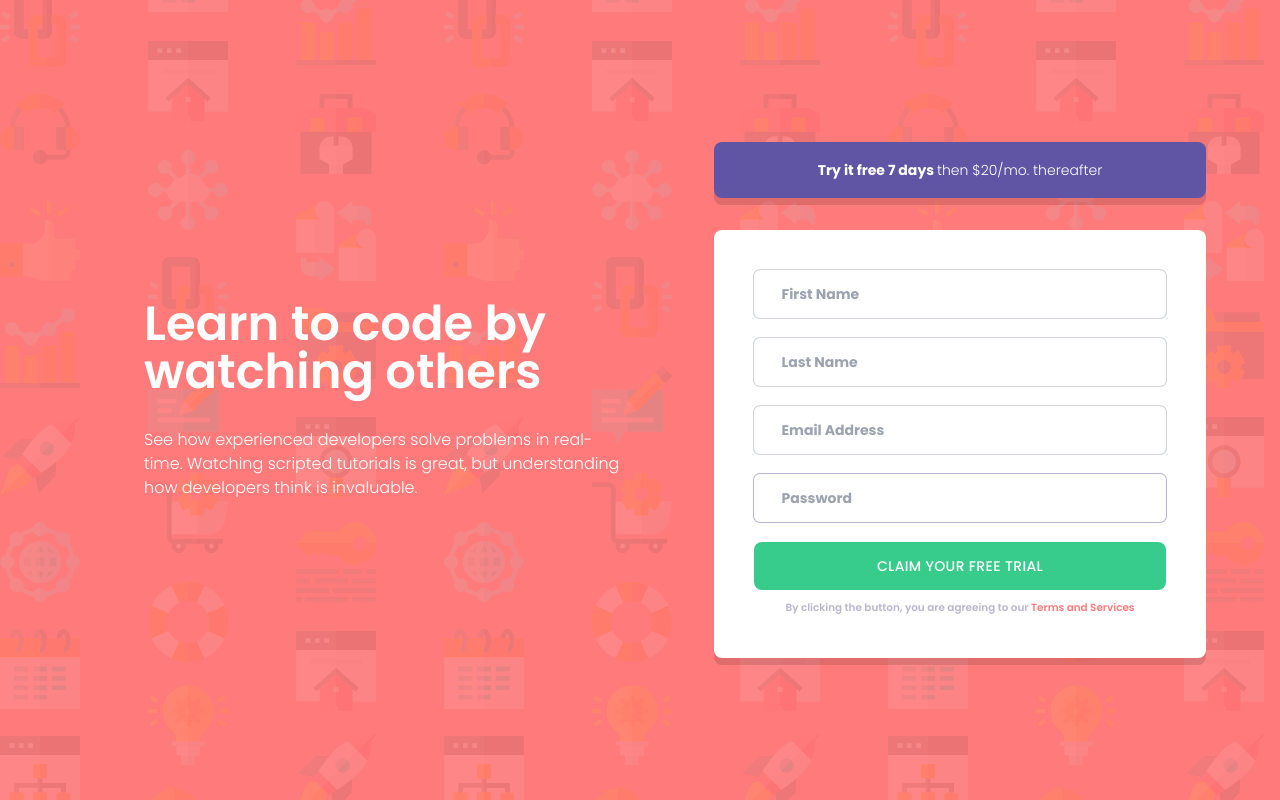
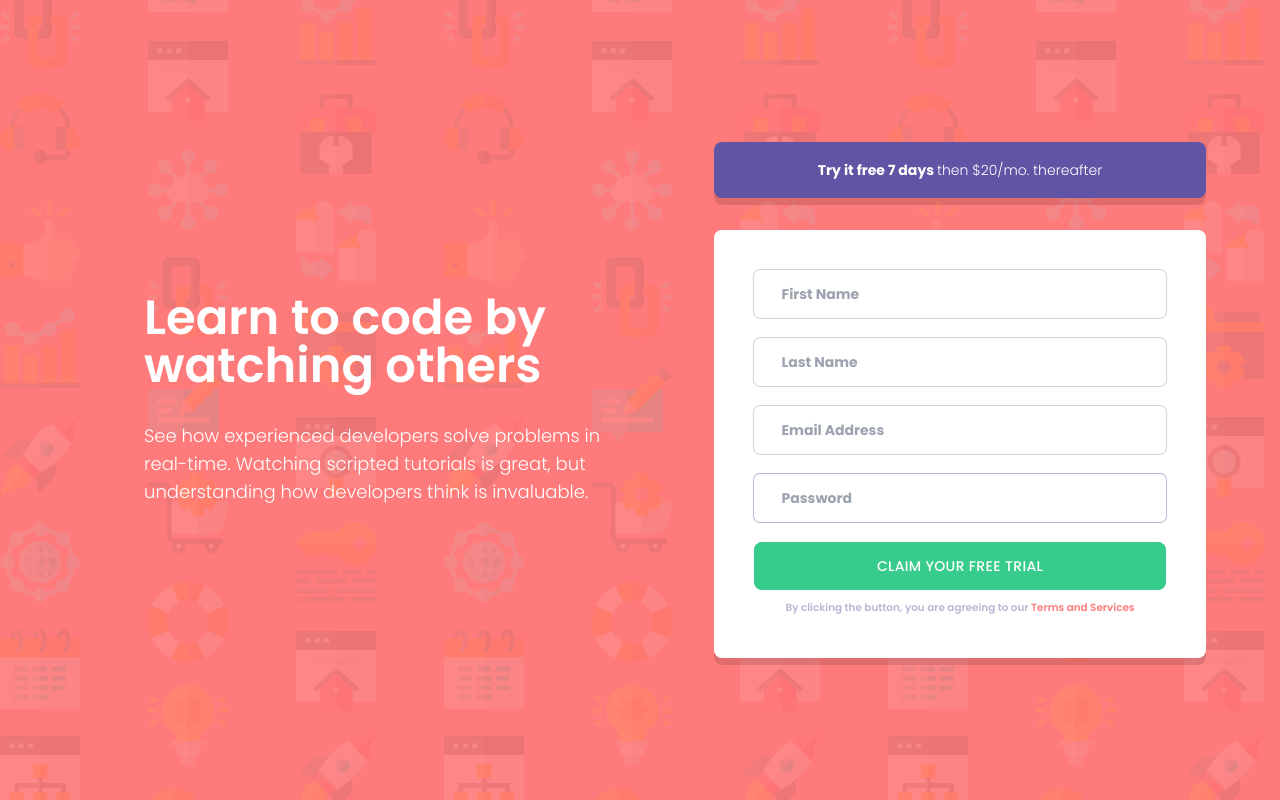
Before and after one commit to cmppoon/frontendmentor-intro-component, a Vue app: page / in a window 1280 px wide. Built offline with nearby package versions, Linux system fonts and the light colour scheme.

Commit message:
fix left alignment

```diff
--- a/src/components/TheForm.vue
+++ b/src/components/TheForm.vue
@@ -1,6 +1,6 @@
 <template>
   <div class="flex flex-col justify-center items-center text-sm p-6 sm:p-8">
-    <div class="max-w-[32rem]">
+    <div>
       <button
         class="w-full text-white font-light bg-primary-blue rounded-lg hover:bg-primary-blue/[0.9] py-4 px-16 sm:px-10 leading-6 shadow-custom"
       >
--- a/src/components/TheIntro.vue
+++ b/src/components/TheIntro.vue
@@ -1,12 +1,12 @@
 <template>
   <div
-    class="flex flex-col justify-center items-center gap-y-8 text-center p-8 sm:p-4 sm:pl-36 sm:text-left"
+    class="flex flex-col justify-center items-center sm:items-end gap-y-8 text-center p-8 sm:p-4 sm:pl-36 sm:text-left"
   >
-    <h1 class="text-2xl sm:text-4xl md:text-5xl text-white font-semibold">
+    <h1 class="text-2xl sm:text-3xl md:text-5xl text-white font-semibold">
       Learn to code by watching others
     </h1>
 
-    <h2 class="text-base text-white font-light">
+    <h2 class="text-base sm:text-lg text-white font-light">
       See how experienced developers solve problems in real-time. Watching
       scripted tutorials is great, but understanding how developers think is
       invaluable.
```
